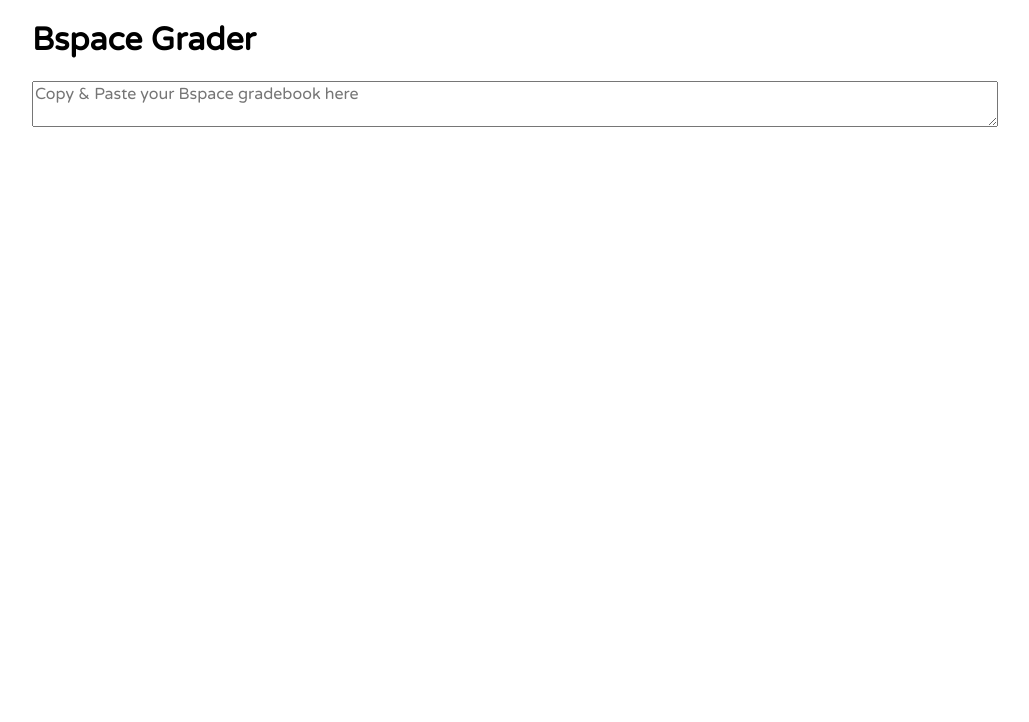
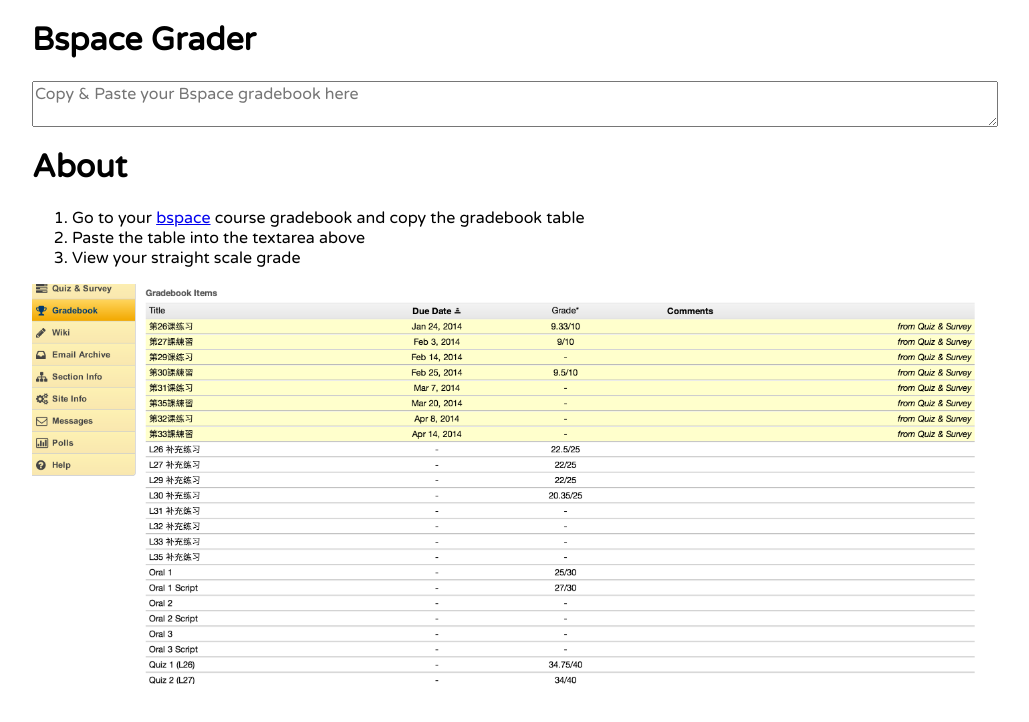
Before and after one commit to davidtingsu/bspace-grader, a plain HTML site: page index.html in a window 1280 px wide. Shown: the whole page, without its empty margins (128-1157 px from the left). Drawn offline with Linux system fonts and the light colour scheme.

Commit message:
add bspace gradebook image and usage instructions

```diff
--- a/index.html
+++ b/index.html
@@ -9,7 +9,23 @@
 <div class='main center'>
 <h1 class="grade">Bspace Grader</h1>
 <textarea class="silver-font dashboard center block full-width" placeholder="Copy & Paste your Bspace gradebook here"></textarea>
+<h1>About</h1>
+<ol>
+    <li>
+    Go to your <a href="http://bspace.berkeley.edu">bspace</a> course gradebook and copy the gradebook table
+    </li>
+    <li>
+        Paste the table into the textarea above
+    </li>
+    <li>
+        View your straight scale grade
+    </li>
+
+</ol>
+<div style="background-size: 100%; min-height: 400px; width: 100%; background-image: url('bspace-gradebook.png');"></div>
 </div>
+
+
 <script type="text/javascript" src="./grader.js"></script>
 
 </body>
```
Also changed, not shown: bspace-gradebook.png (added).
